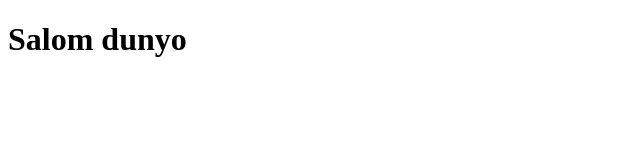
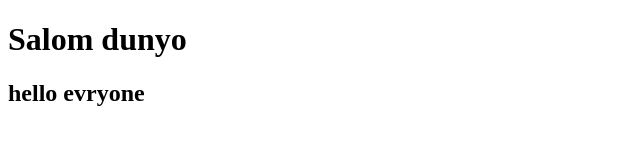
Before and after one commit to Nurislomxon1/gitBranch, a plain HTML site: page index.html in a window 1280 px wide. Shown: the whole page, without its empty margins (0-640 px from the left). Drawn offline with Linux system fonts and the light colour scheme.

Commit message:
"Add hero section"

```diff
--- a/index.html
+++ b/index.html
@@ -15,5 +15,13 @@
         </h1>
     </header>
     <!-- finish site header -->
+
+    <!-- start main  -->
+    <!-- start hero section  -->
+    <h2>
+        hello evryone
+    </h2>
+    <!-- finish hero section  -->
+    <!-- start main  -->
 </body>
 </html>
```
